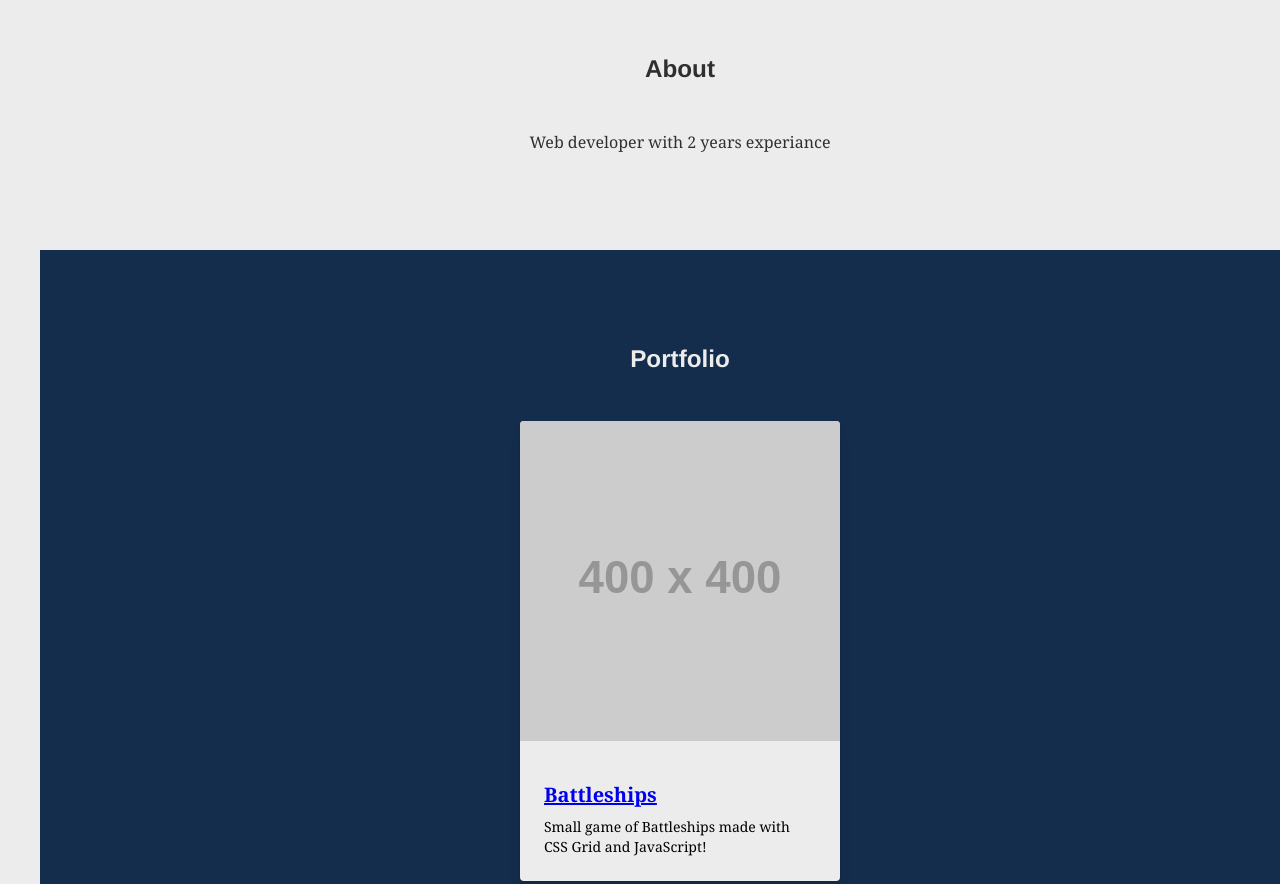
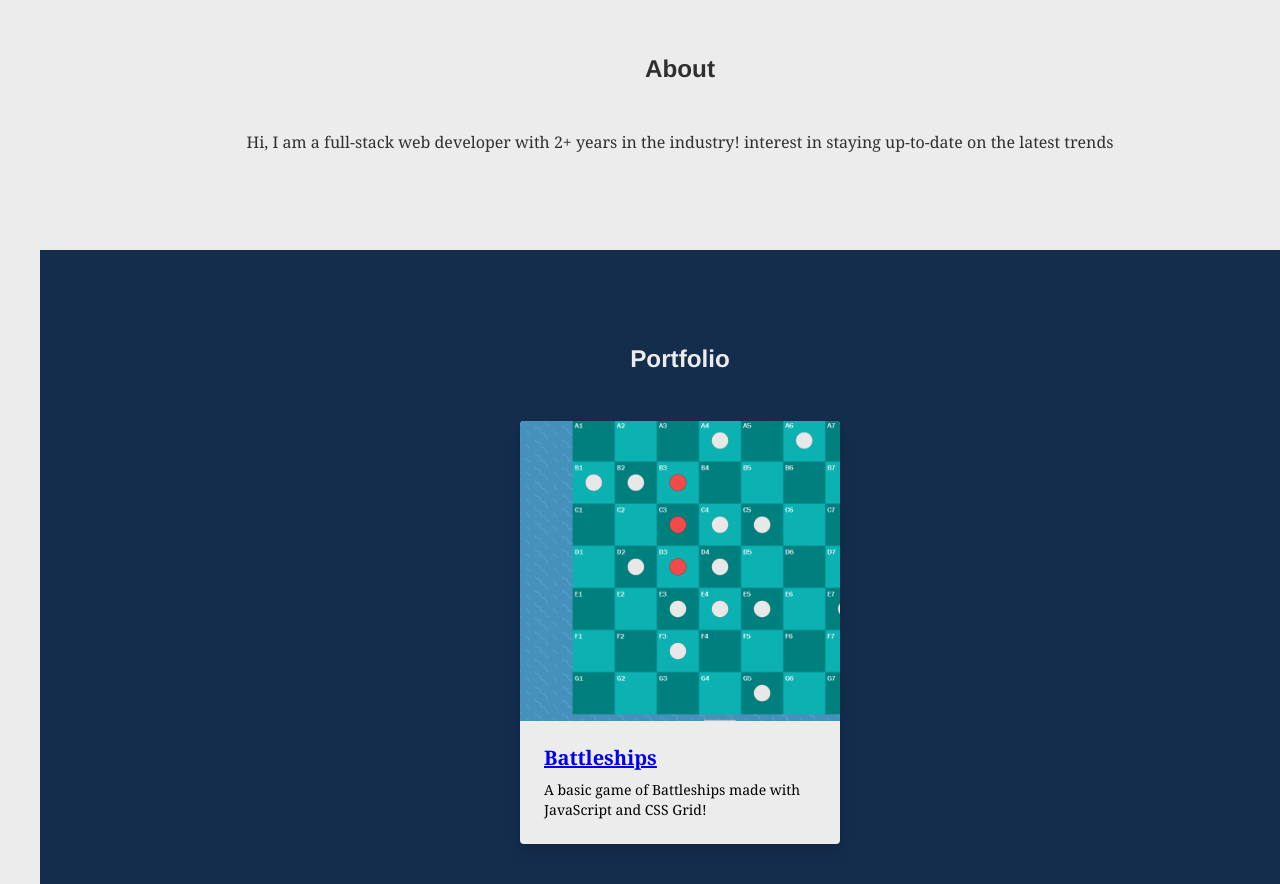
Before and after one commit to AJ-Murphy/mySite, a Gatsby site: page / in a window 1280 px wide. Shown: the part 840-1724 px from the top of the page. Built offline with nearby package versions, Linux system fonts and the light colour scheme; Gatsby itself is replaced by a stand-in of ours; some packages are replaced by stand-ins of ours; placeholder pictures from the web are drawn by us.

Commit message:
Updated car section

```diff
--- a/src/components/card.js
+++ b/src/components/card.js
@@ -1,15 +1,19 @@
 import React from "react"
 import PropTypes from "prop-types"
-// import Img from "gatsby-image"
+import Img from "gatsby-image"
 
 const Card = ({ headingText, paragraphText, image, imageText }) => {
   return (
     <div className="max-w-xs bg-white text-initial rounded overflow-hidden shadow-lg mx-6">
-      {/* <Img fixed={image} /> */}
-      <img src={image} />
+      <Img fixed={image} />
       <div className="px-6 py-4">
         <div className="font-bold text-xl mb-2">
-          <a target="_blank" href="#top" title={imageText}>
+          <a
+            target="_blank"
+            rel="noopener noreferrer"
+            href="https://www.battleships.ajmurphy.co.uk"
+            title={imageText}
+          >
             {headingText}
           </a>
         </div>
--- a/src/pages/index.js
+++ b/src/pages/index.js
@@ -14,19 +14,19 @@ import Contact from "../components/contactForm"
 import SEO from "../components/seo"
 
 const IndexPage = () => {
-  // const battleship = useStaticQuery(graphql`
-  //   query {
-  //     file(relativePath: { eq: "battleship.jpg" }) {
-  //       childImageSharp {
-  //         # Specify a fixed image and fragment.
-  //         # The default width is 400 pixels
-  //         fixed(width: 400, height: 300) {
-  //           ...GatsbyImageSharpFixed
-  //         }
-  //       }
-  //     }
-  //   }
-  // `)
+  const battleship = useStaticQuery(graphql`
+    query {
+      file(relativePath: { eq: "battleships.png" }) {
+        childImageSharp {
+          # Specify a fixed image and fragment.
+          # The default width is 400 pixels
+          fixed(width: 400, height: 300) {
+            ...GatsbyImageSharpFixed
+          }
+        }
+      }
+    }
+  `)
 
   return (
     <Layout>
@@ -45,15 +45,15 @@ const IndexPage = () => {
       />
       <Section
         headingText="About"
-        paragraphText="Web developer with 2 years experiance"
+        paragraphText="Hi, I am a full-stack web developer with 2+ years in the industry! interest in staying up-to-date on the latest trends"
       />
       <Section headingText="Portfolio">
         <Cards>
           <Card
             headingText="Battleships"
-            paragraphText="Small game of Battleships made with CSS Grid and JavaScript!"
-            // image={battleship.file.childImageSharp.fixed}
-            image="https://via.placeholder.com/400"
+            paragraphText="A basic game of Battleships made with JavaScript and CSS Grid!"
+            image={battleship.file.childImageSharp.fixed}
+            title="Battleships"
           />
         </Cards>
       </Section>
```
Also changed, not shown: src/images/battleships.png (added).
